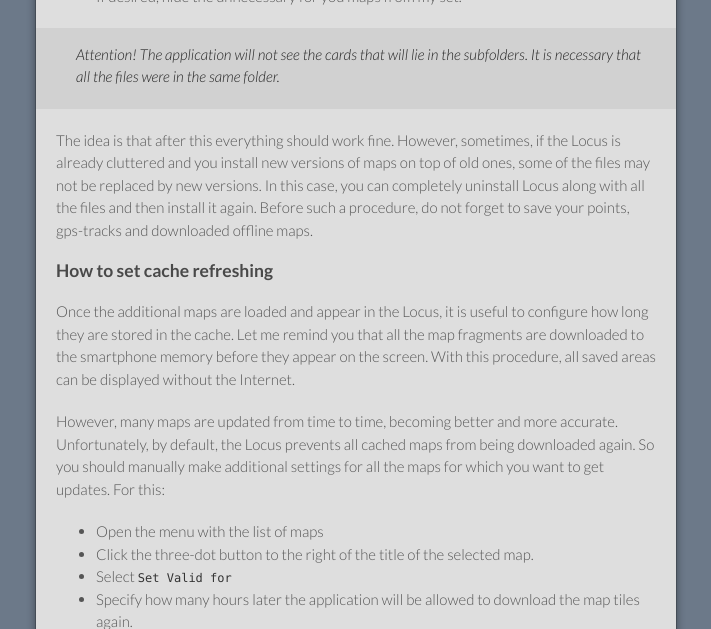
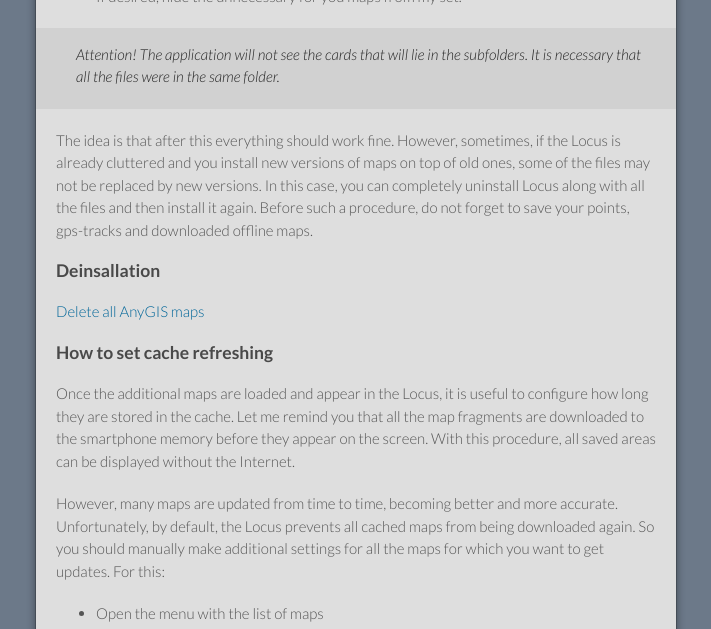
Before and after one commit to nnngrach/AnyGIS_Site, a Jekyll site: the page built from Web/Html/Locus_en.md, in a window 1280 px wide and 900 px high, scrolled down 3289 px, cut to the strip 0-629 px from the top of the window. Shown: the whole strip, without its empty margins (284-995 px from the left). Built offline with Jekyll 4.4.1, drawn with Linux system fonts in a browser that asks for light colours; some of the changed lines change nothing that is shown.

Commit message:
Update Locus_en.md

```diff
--- a/Web/Html/Locus_en.md
+++ b/Web/Html/Locus_en.md
@@ -131,6 +131,15 @@
 
 
 
+### Deinsallation
+
+[Delete all AnyGIS maps][17]
+
+[17]: locus-actions://https/raw.githubusercontent.com/nnngrach/AnyGIS_maps/master/Locus_online_maps/Installers_en/Uninstaller_AnyGIS_full_set.xml
+
+
+
+
 ### How to set cache refreshing
 Once the additional maps are loaded and appear in the Locus, it is useful to configure how long they are stored in the cache. Let me remind you that all the map fragments are downloaded to the smartphone memory before they appear on the screen. With this procedure, all saved areas can be displayed without the Internet.
 
```
